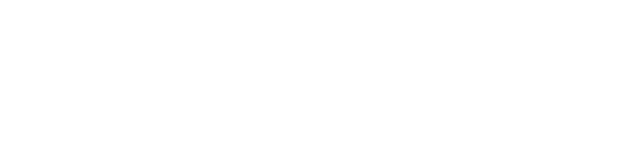
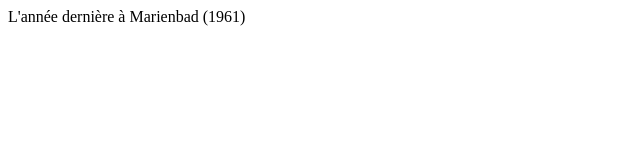
Before and after one commit to alaq/watch-next, a website: page index.html in a window 1280 px wide. Shown: the whole page, without its empty margins (0-640 px from the left). Drawn offline with Linux system fonts and the light colour scheme.

Commit message:
Display first movie on html page

```diff
--- a/index.html
+++ b/index.html
@@ -1,10 +1,12 @@
 <body>
     <div id="movies">
-        <div id="first">
-
-        </div>
+        <div id="first"></div>
     </div>
     <script>
-        fetch("/data/movies.json").then((r) => r.json()).then(console.log).catch(console.error)
+        const appendMovieNames = (data) => {
+            const firstContainer = document.getElementById("first");
+            firstContainer.textContent = data[0].title;
+        }
+        fetch("https://alaq.github.io/watch-next/data/movies.json").then((r) => r.json()).then(appendMovieNames).catch(console.error)
     </script>
 </body>
```
